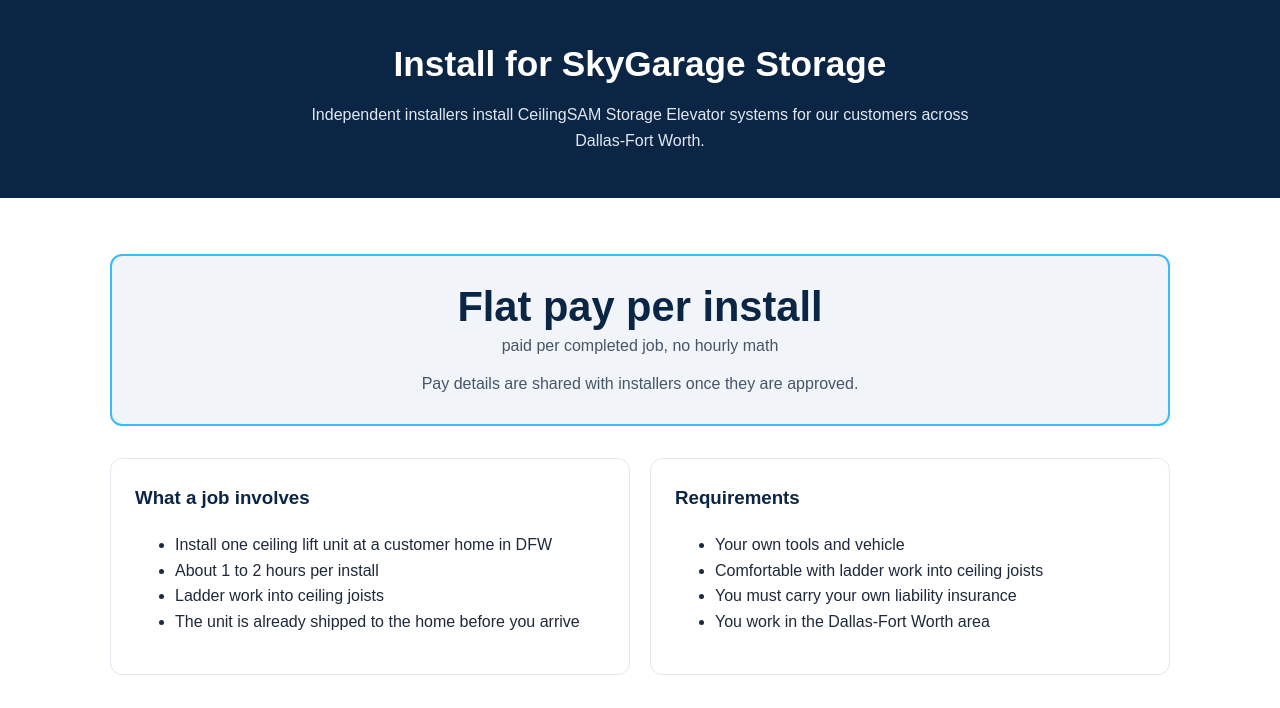
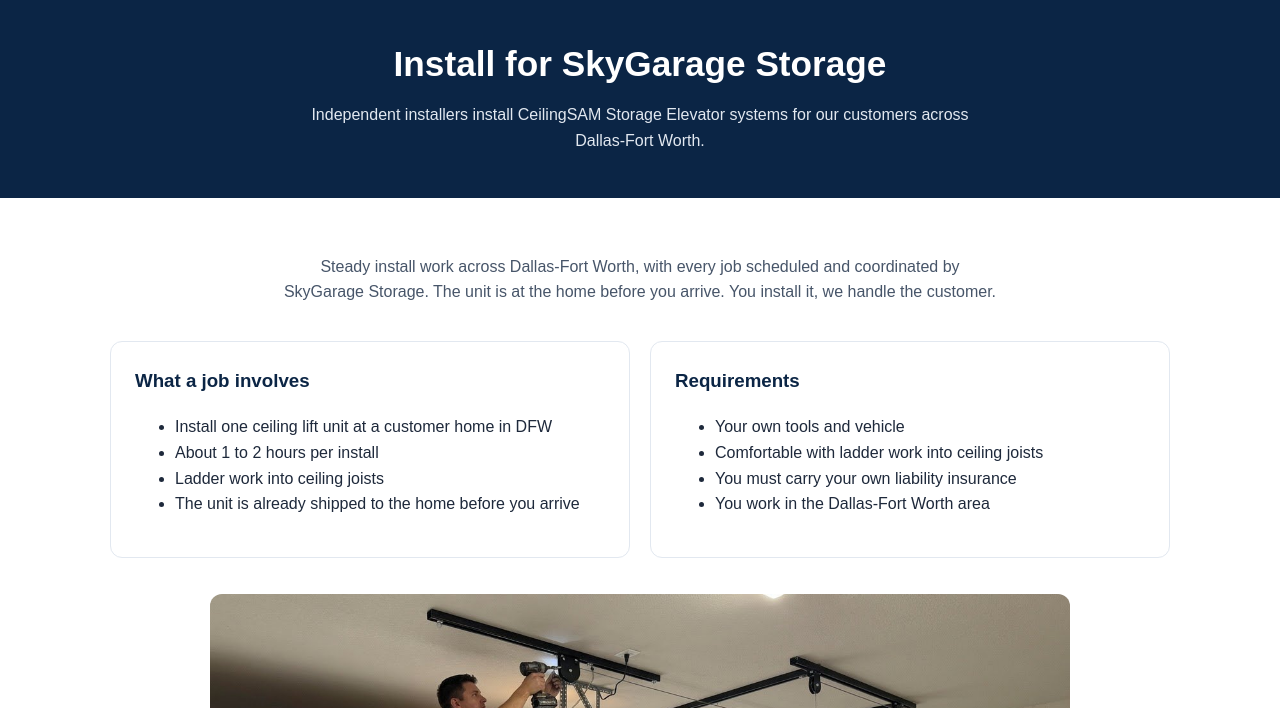
Before and after one commit to jbstog24-maker/skygarage-storage, a plain HTML site: page installers.html in a window 1280 px wide. Shown: the part 80-788 px from the top of the page. Drawn offline with Linux system fonts and the light colour scheme.

Commit message:
Move installer pay details behind the installer login

```diff
--- a/installers.html
+++ b/installers.html
@@ -37,11 +37,7 @@
 
   <section class="section">
     <div class="container">
-      <div class="pay-highlight">
-        <p class="price">Flat pay per install</p>
-        <p class="price-label">paid per completed job, no hourly math</p>
-        <p style="color: var(--gray-600); margin:0;">Pay details are shared with installers once they are approved.</p>
-      </div>
+      <p class="section-intro">Steady install work across Dallas-Fort Worth, with every job scheduled and coordinated by SkyGarage Storage. The unit is at the home before you arrive. You install it, we handle the customer.</p>
 
       <div class="grid">
         <div class="card">
```
Also changed, not shown: installer-area.html (+5 -0 lines).
